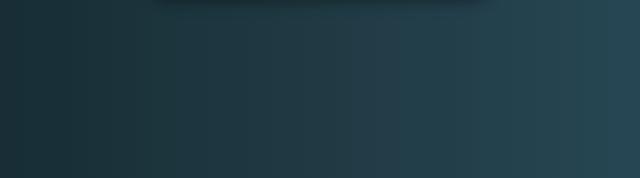
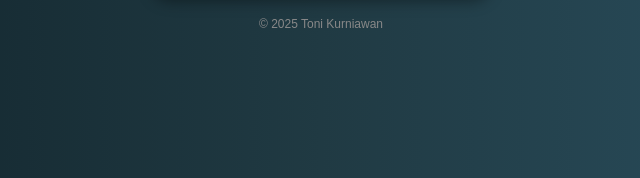
Before and after one commit to tnk20/ToN20, a plain HTML site: page index.html in a window 1280 px wide. Shown: the part 313-491 px from the top of the page, 319-959 px from the left. Drawn offline with Linux system fonts and the light colour scheme.

Commit message:
Update index.html

```diff
--- a/index.html
+++ b/index.html
@@ -26,5 +26,10 @@
 
   <script src="script.js"></script>
 
+<footer style="text-align:center; padding:10px; font-size:12px; color:#888;">
+  © 2025 Toni Kurniawan
+</footer>
+
+
 </body>
 </html>
```
